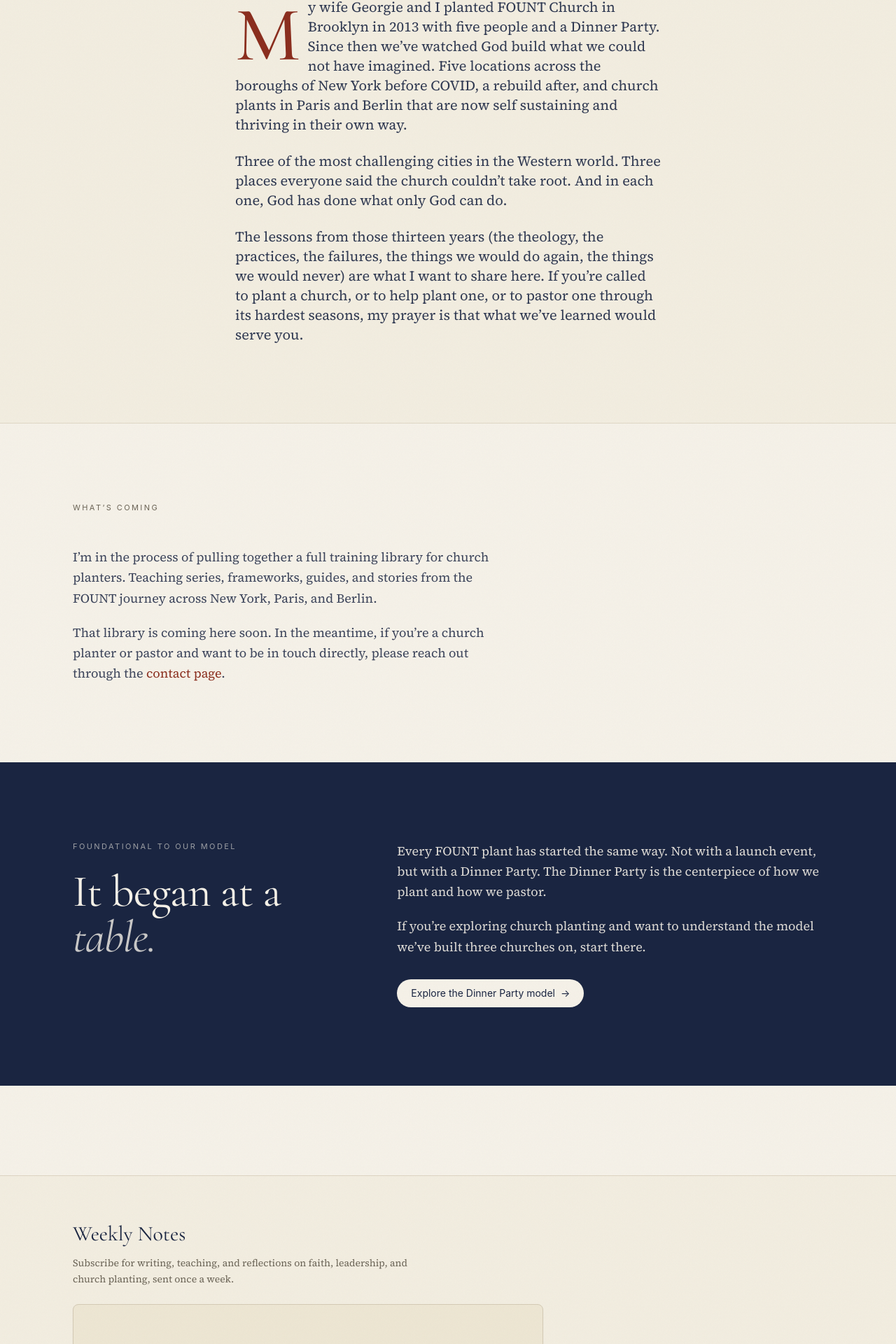
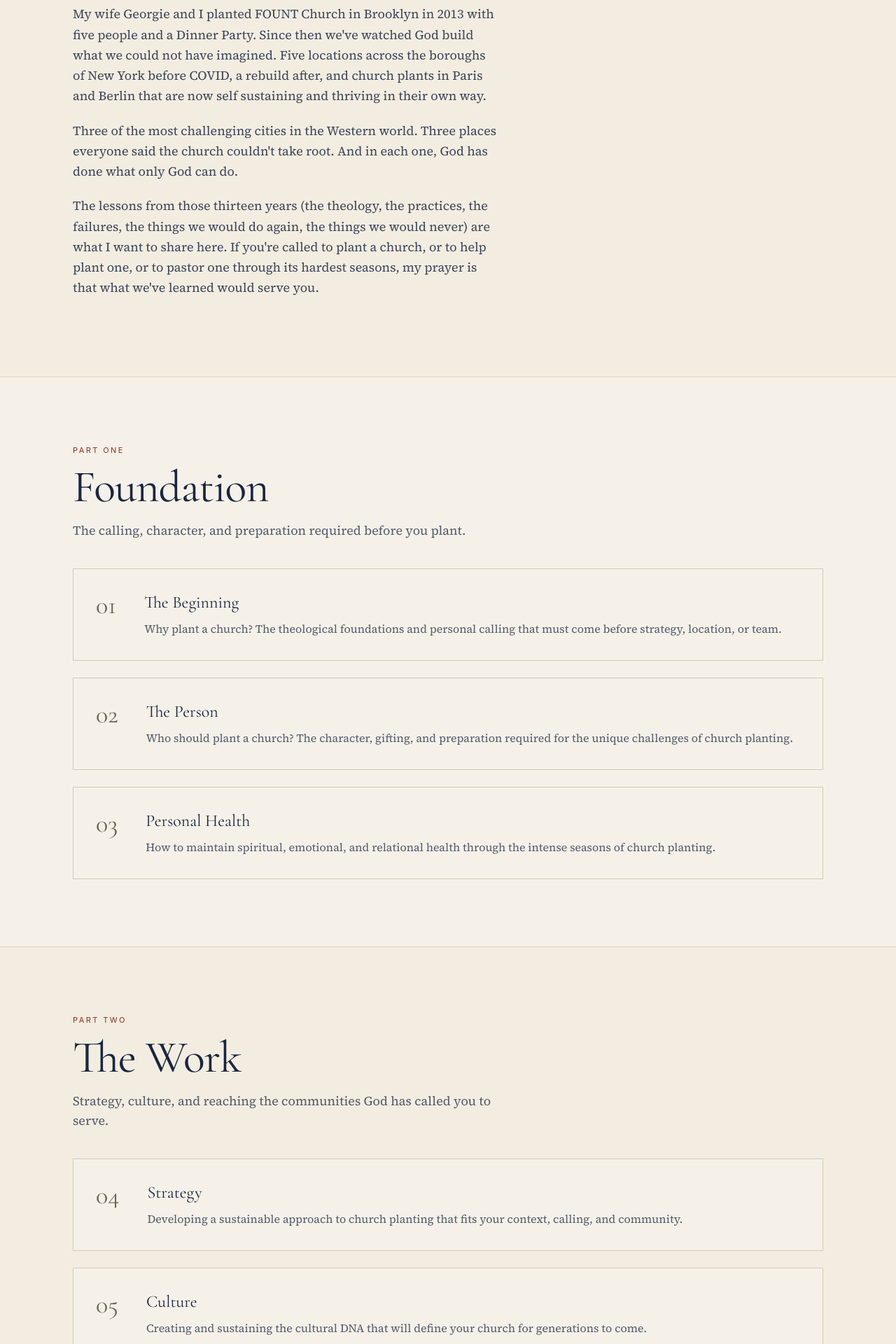
Before and after one commit to joshuajames81/joshkelsey, a Next.js app: page /church-planting in a window 1280 px wide. Shown: the part 768-2688 px from the top of the page at 70% size. Built offline with nearby package versions, Linux system fonts and the light colour scheme; grey boxes are pictures that could not be loaded.

Commit message:
Restore complete church planting course - all 10 modules with proper navigation

```diff
--- a/src/app/church-planting/page.tsx
+++ b/src/app/church-planting/page.tsx
@@ -1,116 +1,233 @@
 import type { Metadata } from "next";
 import Link from "next/link";
-import Nav from "@/components/Nav";
+import ChapterHeader from "@/components/ChapterHeader";
 import Footer from "@/components/Footer";
 
 export const metadata: Metadata = {
-  title: "Church Planting",
+  title: "Church Planting Training Library · Josh Kelsey",
   description:
-    "Resources and training on church planting from Pastor Josh Kelsey. Lessons from planting FOUNT Church in New York, Paris, and Berlin across thirteen years of ministry.",
+    "Thirteen years, three cities, one conviction. Resources for pastors and leaders called to plant churches in the places everyone else has written off.",
   alternates: { canonical: "https://joshkelsey.org/church-planting" },
-  openGraph: {
-    title: "Church Planting | Josh Kelsey",
-    description:
-      "Resources and training on church planting from Pastor Josh Kelsey.",
-    url: "https://joshkelsey.org/church-planting",
+};
+
+type Chapter = {
+  number: string;
+  href: string;
+  title: string;
+  description: string;
+};
+
+const partOne: Chapter[] = [
+  {
+    number: "01",
+    href: "/church-planting/beginning",
+    title: "The Beginning",
+    description: "Why plant a church? The theological foundations and personal calling that must come before strategy, location, or team.",
   },
-};
+  {
+    number: "02",
+    href: "/church-planting/person",
+    title: "The Person",
+    description: "Who should plant a church? The character, gifting, and preparation required for the unique challenges of church planting.",
+  },
+  {
+    number: "03",
+    href: "/church-planting/personal-health",
+    title: "Personal Health",
+    description: "How to maintain spiritual, emotional, and relational health through the intense seasons of church planting.",
+  },
+];
+
+const partTwo: Chapter[] = [
+  {
+    number: "04",
+    href: "/church-planting/strategy",
+    title: "Strategy",
+    description: "Developing a sustainable approach to church planting that fits your context, calling, and community.",
+  },
+  {
+    number: "05",
+    href: "/church-planting/culture",
+    title: "Culture",
+    description: "Creating and sustaining the cultural DNA that will define your church for generations to come.",
+  },
+  {
+    number: "06",
+    href: "/church-planting/reach",
+    title: "Reach",
+    description: "Building authentic relationships and gospel conversations in communities that don't know they need church.",
+  },
+];
+
+const partThree: Chapter[] = [
+  {
+    number: "07",
+    href: "/church-planting/people",
+    title: "People",
+    description: "Finding, developing, and leading the core team that will plant the church alongside you.",
+  },
+  {
+    number: "08",
+    href: "/church-planting/practical",
+    title: "Practical",
+    description: "The nuts and bolts of church planting: finances, legal structure, systems, and operational realities.",
+  },
+  {
+    number: "09",
+    href: "/church-planting/generations",
+    title: "Generations",
+    description: "Building a church that will outlast its founder and continue to plant churches for generations.",
+  },
+  {
+    number: "10",
+    href: "/church-planting/trials",
+    title: "Trials",
+    description: "Walking through the inevitable difficulties, conflicts, and seasons of discouragement in church planting.",
+  },
+];
 
 export default function ChurchPlantingPage() {
   return (
-    <div className="min-h-screen flex flex-col paper-grain">
-      <Nav />
-      <main className="flex-1">
-        <section className="max-w-content mx-auto px-6 md:px-10 pt-16 md:pt-24 pb-12">
-          <p className="uppercase text-[11px] tracking-[0.22em] text-accent font-sans mb-6">
+    <>
+      <main>
+        {/* HERO */}
+        <section className="max-w-content mx-auto px-6 md:px-10 pt-16 md:pt-24 pb-20 md:pb-28">
+          <div className="max-w-4xl">
+            <p className="uppercase text-[11px] tracking-[0.22em] font-sans text-muted mb-6">
               Training & Resources
             </p>
-          <h1 className="font-display text-display-xl font-medium leading-[0.95] text-ink max-w-4xl">
+            <h1 className="font-display text-display-xl md:text-display-2xl leading-[0.95] text-ink mb-6">
               Church
               <br />
               <span className="italic text-accent">Planting.</span>
             </h1>
-          <p className="mt-8 max-w-prose font-serif text-lg md:text-xl text-ink/85 leading-relaxed">
+            <p className="font-serif text-xl md:text-2xl text-ink/80 max-w-3xl leading-relaxed">
               Thirteen years, three cities, one conviction. Resources for the pastors and
               leaders called to plant churches in the places everyone else has written off.
             </p>
+          </div>
         </section>
 
-        <section className="border-y border-border/60 bg-soft/40">
+        {/* ORIGIN */}
+        <section className="bg-soft/40 border-y border-border/60">
           <div className="max-w-content mx-auto px-6 md:px-10 py-20 md:py-28">
-            <div className="rule text-[11px] uppercase tracking-[0.22em] font-sans mb-12">
+            <h2 className="font-display text-display-lg leading-[1.02] text-ink mb-8">
               The Heart of It
-            </div>
-            <article className="max-w-prose mx-auto font-serif text-lg md:text-xl leading-[1.75] text-ink/90">
-              <p className="drop-cap">
+            </h2>
+            <div className="max-w-prose font-serif text-lg text-ink/85 leading-relaxed space-y-5">
+              <p>
                 My wife Georgie and I planted FOUNT Church in Brooklyn in 2013 with five
-                people and a Dinner Party. Since then we&rsquo;ve watched God build what
+                people and a Dinner Party. Since then we've watched God build what
                 we could not have imagined. Five locations across the boroughs of
                 New York before COVID, a rebuild after, and church plants in Paris and
                 Berlin that are now self sustaining and thriving in their own way.
               </p>
-              <p className="mt-6">
+              <p>
                 Three of the most challenging cities in the Western world. Three places
-                everyone said the church couldn&rsquo;t take root. And in each one, God
+                everyone said the church couldn't take root. And in each one, God
                 has done what only God can do.
               </p>
-              <p className="mt-6">
+              <p>
                 The lessons from those thirteen years (the theology, the practices,
                 the failures, the things we would do again, the things we would never)
-                are what I want to share here. If you&rsquo;re called to plant a church,
+                are what I want to share here. If you're called to plant a church,
                 or to help plant one, or to pastor one through its hardest seasons, my
-                prayer is that what we&rsquo;ve learned would serve you.
+                prayer is that what we've learned would serve you.
               </p>
-            </article>
+            </div>
           </div>
         </section>
 
-        <section className="max-w-content mx-auto px-6 md:px-10 py-20 md:py-28">
-          <div className="rule text-[11px] uppercase tracking-[0.22em] font-sans mb-12">
-            What&rsquo;s Coming
+        {/* PART ONE */}
+        <section className="max-w-content mx-auto px-6 md:px-10 py-20 md:py-24">
+          <div className="mb-10">
+            <p className="uppercase text-[11px] tracking-[0.22em] font-sans text-accent mb-3">
+              Part One
+            </p>
+            <h2 className="font-display text-display-lg leading-[1.02] text-ink mb-4">
+              Foundation
+            </h2>
+            <p className="font-serif text-lg text-ink/75 max-w-prose">
+              The calling, character, and preparation required before you plant.
+            </p>
           </div>
-          <div className="max-w-prose font-serif text-lg text-ink/85 leading-relaxed space-y-5">
-            <p>
-              I&rsquo;m in the process of pulling together a full training library for
-              church planters. Teaching series, frameworks, guides, and stories
-              from the FOUNT journey across New York, Paris, and Berlin.
-            </p>
-            <p>
-              That library is coming here soon. In the meantime, if you&rsquo;re a
-              church planter or pastor and want to be in touch directly, please reach out
-              through the{" "}
-              <Link href="/contact" className="link-underline text-accent">contact page</Link>.
-            </p>
+          <div className="grid gap-6">
+            {partOne.map((c) => (
+              <ChapterCard key={c.href} chapter={c} />
+            ))}
           </div>
         </section>
 
+        {/* PART TWO */}
+        <section className="bg-soft/40 border-y border-border/60">
+          <div className="max-w-content mx-auto px-6 md:px-10 py-20 md:py-24">
+            <div className="mb-10">
+              <p className="uppercase text-[11px] tracking-[0.22em] font-sans text-accent mb-3">
+                Part Two
+              </p>
+              <h2 className="font-display text-display-lg leading-[1.02] text-ink mb-4">
+                The Work
+              </h2>
+              <p className="font-serif text-lg text-ink/75 max-w-prose">
+                Strategy, culture, and reaching the communities God has called you to serve.
+              </p>
+            </div>
+            <div className="grid gap-6">
+              {partTwo.map((c) => (
+                <ChapterCard key={c.href} chapter={c} />
+              ))}
+            </div>
+          </div>
+        </section>
+
+        {/* PART THREE */}
+        <section className="max-w-content mx-auto px-6 md:px-10 py-20 md:py-24">
+          <div className="mb-10">
+            <p className="uppercase text-[11px] tracking-[0.22em] font-sans text-accent mb-3">
+              Part Three
+            </p>
+            <h2 className="font-display text-display-lg leading-[1.02] text-ink mb-4">
+              Sustainability
+            </h2>
+            <p className="font-serif text-lg text-ink/75 max-w-prose">
+              Building teams, systems, and churches that will thrive for generations.
+            </p>
+          </div>
+          <div className="grid gap-6">
+            {partThree.map((c) => (
+              <ChapterCard key={c.href} chapter={c} />
+            ))}
+          </div>
+        </section>
+
+        {/* CTA */}
         <section className="bg-ink text-paper">
           <div className="max-w-content mx-auto px-6 md:px-10 py-20 md:py-28 grid md:grid-cols-12 gap-10">
             <div className="md:col-span-5">
               <p className="uppercase text-[11px] tracking-[0.22em] font-sans text-paper/60 mb-6">
-                Foundational to Our Model
+                Start Here
               </p>
               <h2 className="font-display text-display-lg leading-[1.02]">
-                It began at a<br />
-                <span className="italic text-paper/80">table.</span>
+                Begin at the<br />
+                <span className="italic text-paper/80">beginning.</span>
               </h2>
             </div>
             <div className="md:col-span-7 font-serif text-lg leading-relaxed text-paper/90">
               <p>
-                Every FOUNT plant has started the same way. Not with a launch event,
-                but with a Dinner Party. The Dinner Party is the centerpiece of how we
-                plant and how we pastor.
+                The most important chapter is the first one. Before strategy, before team,
+                before location, you need to be clear on the why. Why plant a church?
+                Why this calling? Why you?
               </p>
               <p className="mt-5">
-                If you&rsquo;re exploring church planting and want to understand the
-                model we&rsquo;ve built three churches on, start there.
+                Start there, and work through each chapter in order. This is thirteen years
+                of learning, failure, and God's faithfulness distilled into the essentials.
               </p>
               <div className="mt-8">
                 <Link
-                  href="/dinner-parties"
+                  href="/church-planting/beginning"
                   className="inline-flex items-center gap-2 px-5 py-2.5 bg-paper text-ink rounded-full hover:bg-accent hover:text-paper transition-colors text-sm font-sans"
                 >
-                  Explore the Dinner Party model <span aria-hidden>→</span>
+                  Begin Chapter One <span aria-hidden>→</span>
                 </Link>
               </div>
             </div>
@@ -118,6 +235,27 @@ export default function ChurchPlantingPage() {
         </section>
       </main>
       <Footer />
-    </div>
+    </>
   );
 }
+
+function ChapterCard({ chapter }: { chapter: Chapter }) {
+  return (
+    <Link
+      href={chapter.href}
+      className="group block border border-border bg-paper p-6 md:p-8 hover:border-ink transition-colors"
+    >
+      <div className="flex items-start gap-6 md:gap-10">
+        <p className="font-display text-3xl md:text-4xl text-muted group-hover:text-accent transition-colors shrink-0 leading-none">
+          {chapter.number}
+        </p>
+        <div className="flex-1">
+          <h3 className="font-display text-xl md:text-2xl text-ink mb-2 group-hover:text-accent transition-colors leading-tight">
+            {chapter.title}
+          </h3>
+          <p className="font-serif text-ink/75 leading-relaxed">{chapter.description}</p>
+        </div>
+      </div>
+    </Link>
+  );
+}
```
Lines whose indentation alone changed are shown as unchanged.
